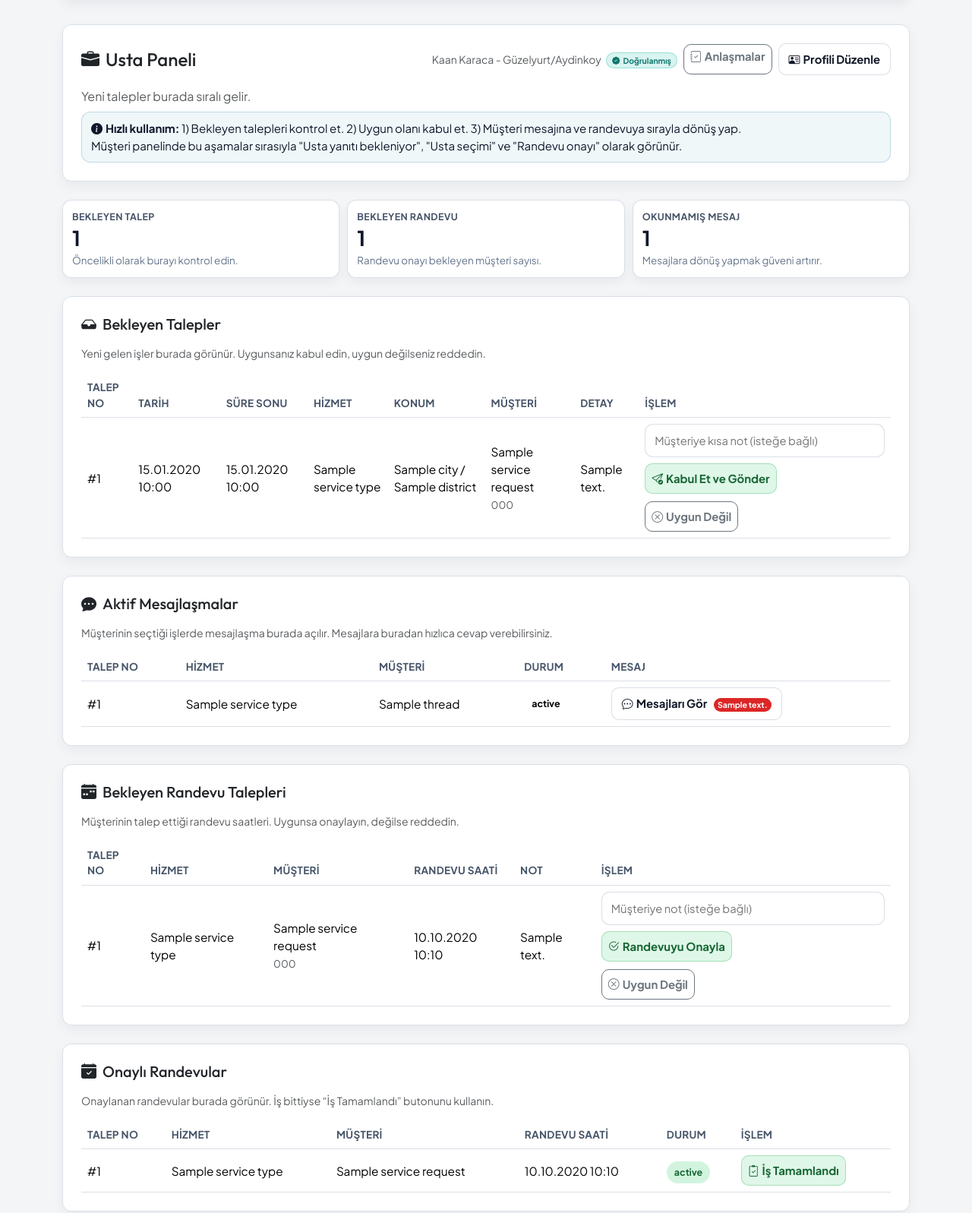
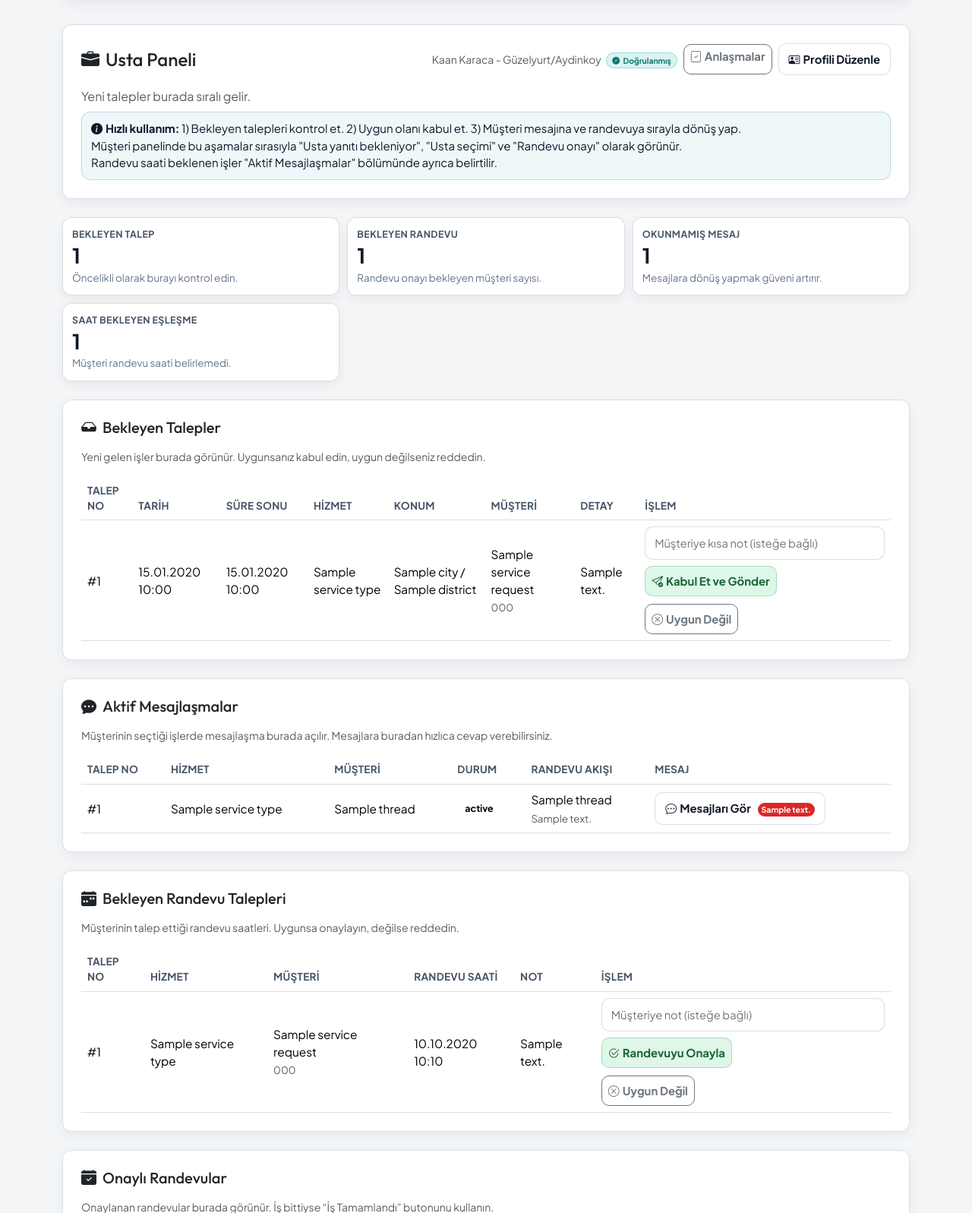
Before and after one commit to EgeSoykara/Gusbo, a Django app: template Myapp/templates/Myapp/provider_requests.html in a window 1280 px wide. Shown: the part 84-1681 px from the top of the page at 76% size. Run offline with Django 5.2, Linux system fonts and the light colour scheme; data comes from the database, SQL or seed files in the repository; tables that the repository leaves empty hold one stand-in row (values such as "Sample post"); the template is opened without the code that fills it: values that come from a table or form of the project are taken from there, most other values are stand-ins (such as "Sample title", 1, 10 or a date in 2020); some libraries are stand-ins or nearby versions.

Commit message:
Add files via upload

```diff
--- a/Myapp/templates/Myapp/provider_requests.html
+++ b/Myapp/templates/Myapp/provider_requests.html
@@ -22,6 +22,7 @@
       2) Uygun olanı kabul et.
       3) Müşteri mesajına ve randevuya sırayla dönüş yap.
       <br>Müşteri panelinde bu aşamalar sırasıyla "Usta yanıtı bekleniyor", "Usta seçimi" ve "Randevu onayı" olarak görünür.
+      <br>Randevu saati beklenen işler "Aktif Mesajlaşmalar" bölümünde ayrıca belirtilir.
     </div>
   </div>
 </section>
@@ -50,6 +51,11 @@
     <div class="provider-kpi-title">Okunmamış Mesaj</div>
     <div class="provider-kpi-value">{{ total_unread_messages }}</div>
     <div class="provider-kpi-note">Mesajlara dönüş yapmak güveni artırır.</div>
+  </article>
+  <article class="provider-kpi-card">
+    <div class="provider-kpi-title">Saat Bekleyen Eşleşme</div>
+    <div class="provider-kpi-value">{{ waiting_schedule_count }}</div>
+    <div class="provider-kpi-note">Müşteri randevu saati belirlemedi.</div>
   </article>
 </section>
 
@@ -125,6 +131,7 @@
               <th>Hizmet</th>
               <th>Müşteri</th>
               <th>Durum</th>
+              <th>Randevu Akışı</th>
               <th>Mesaj</th>
             </tr>
           </thead>
@@ -135,6 +142,12 @@
                 <td data-label="Hizmet">{{ thread.service_type.name }}</td>
                 <td data-label="Müşteri">{{ thread.customer_name }}</td>
                 <td data-label="Durum"><span class="status-pill status-{{ thread.status }}">{{ thread.get_status_display }}</span></td>
+                <td data-label="Randevu Akışı">
+                  <div class="provider-flow-badge provider-flow-{{ thread.appointment_feedback_tone }}">
+                    {{ thread.appointment_feedback_label }}
+                  </div>
+                  <div class="small text-muted mt-1">{{ thread.appointment_feedback_note }}</div>
+                </td>
                 <td data-label="Mesaj">
                   <a href="{% url 'request_messages' thread.id %}" class="btn btn-sm nav-ghost-btn">
                     <i class="bi bi-chat-dots me-1"></i>Mesajları Gör
```
Also changed, not shown: Myapp/migrations/0001_initial_squashed_0027_alter_provideravailabilityslot_weekday.py (added), Myapp/migrations/0027_alter_provideravailabilityslot_weekday.py (added).
